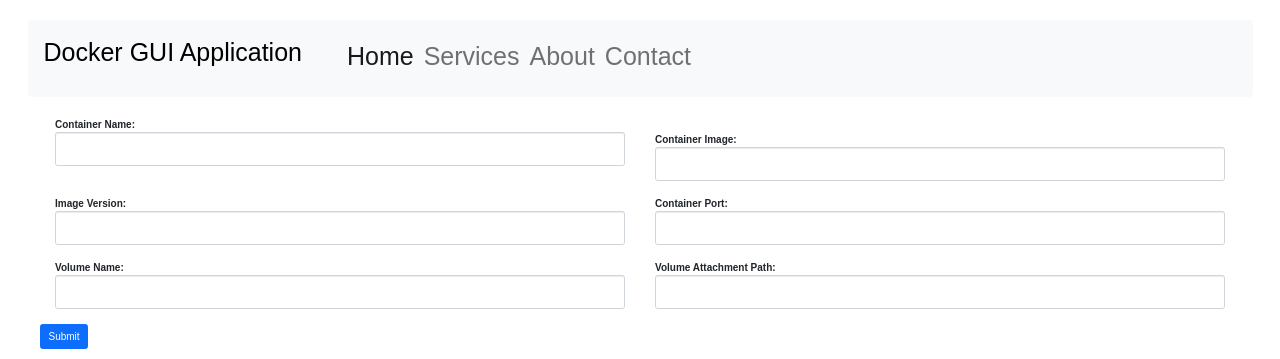
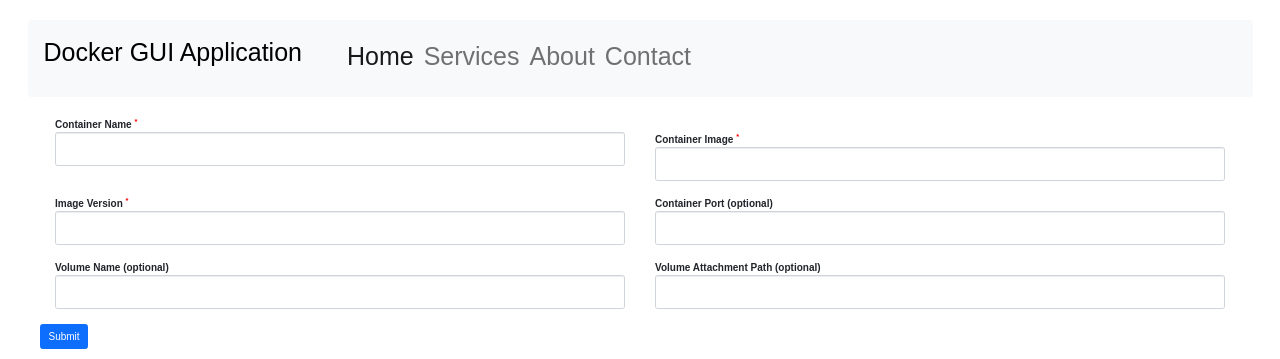
Before and after one commit to satyamskic/docker-college-project, a React (Create React App) app: page /createcontainer in a window 1280 px wide. Shown: the top 359 px of the page. Built offline with nearby package versions, Linux system fonts and the light colour scheme; a web font is replaced by a local one.

Commit message:
added mandatory field in form

```diff
--- a/src/App.jsx
+++ b/src/App.jsx
@@ -19,7 +19,7 @@
 import NavBar from "./NavBar";
 import Footer from "./Footer";
 
-const apiurl = 'http://192.168.1.151:5000';
+const apiurl = 'http://192.168.137.78:5000';
 //rafce
 
 function App() {
--- a/src/container/create_container/CreateContainer.jsx
+++ b/src/container/create_container/CreateContainer.jsx
@@ -1,8 +1,8 @@
 import React, { useState } from "react";
+
 
 function CreateContainer(props) {
   const [formData, setFormData] = useState({});
-
   const handleInputChange = (event) => {
     const { name, value } = event.target;
     setFormData({ ...formData, [name]: value });
@@ -20,7 +20,9 @@
       },
       body: JSON.stringify(formData),
     })
-      .then((response) => response.json())
+      .then((response) => {
+        return response.json()
+      })
       .then((data) => {
         console.log(data.container_creation)
       })
@@ -35,42 +37,42 @@
 
         <div className="form-group">
           <label className="form-group col-md-6">
-            Container Name:
-            <input type="text" className="form-control" name="container_name" onChange={handleInputChange} />
+            Container Name <sup style={{color: 'red'}}>*</sup>
+            <input  type="text" className="form-control" name="container_name" onChange={handleInputChange} required />
           </label>
         </div>
 
         <div className="form-group">
           <label className="form-group col-md-6">
-            Container Image:
-            <input type="text" className="form-control" name="container_image" onChange={handleInputChange} />
+            Container Image <sup style={{color: 'red'}}>*</sup>
+            <input type="text" className="form-control" name="container_image" onChange={handleInputChange} required/>
           </label>
 
         </div>
         <div className="form-group">
           <label className="form-group col-md-6">
-            Image Version:
-            <input type="text" className="form-control" name="image_version" onChange={handleInputChange} />
+            Image Version <sup style={{color: 'red'}}>*</sup>
+            <input type="text" className="form-control" name="image_version" onChange={handleInputChange} required />
           </label>
         </div>
 
         <div className="form-group">
           <label className="form-group col-md-6">
-            Container Port:
+            Container Port (optional)
             <input type="text" className="form-control" name="container_port" onChange={handleInputChange} />
           </label>
         </div>
 
         <div className="form-group">
           <label className="form-group col-md-6">
-            Volume Name:
+            Volume Name (optional)
             <input type="text" className="form-control" name="vol_name" onChange={handleInputChange} />
           </label>
         </div>
 
         <div className="form-group">
           <label className="form-group col-md-6">
-            Volume Attachment Path:
+            Volume Attachment Path (optional)
             <input type="text" className="form-control" name="vol_attach_path" onChange={handleInputChange} />
           </label>
         </div>
--- a/src/container/manage_container/ManageContainer.jsx
+++ b/src/container/manage_container/ManageContainer.jsx
@@ -34,8 +34,8 @@
       <form onSubmit={handleSubmit}>
         <div className="form-group">
           <label className="radio">
-            Choose Action:
-            <select name="action_type" onChange={handleInputChange}>
+            Choose Action <sup style={{color: 'red'}}>*</sup>
+            <select name="action_type" onChange={handleInputChange} required>
               <option value="">Select an option</option>
               <option value="man_start_container">Start Container</option>
               <option value="man_stop_container">Stop Container</option>
@@ -48,8 +48,8 @@
 
         <div className="form-group">
           <label className="form-group col-md-6">
-            Container Name:
-            <input type="text" className="form-control" name="container_name" onChange={handleInputChange} />
+            Container Name <sup style={{color: 'red'}}>*</sup>
+            <input type="text" className="form-control" name="container_name" onChange={handleInputChange} required />
           </label>
         </div>
         <button className="btn btn-default btn btn-primary" type="submit">Submit</button>
--- a/src/container/manage_images/ManageImages.jsx
+++ b/src/container/manage_images/ManageImages.jsx
@@ -35,7 +35,7 @@
         <div className="form-group">
           <label className="radio">
             Choose Action:
-            <select name="action_type" onChange={handleInputChange}>
+            <select name="action_type" onChange={handleInputChange} required>
               <option value="">Select an option</option>
               <option value="pull_image">Download Image</option>
               <option value="delete_image">Delete Image</option>
@@ -46,14 +46,14 @@
         <div className="form-group">
           <label className="form-group col-md-6">
             Image Name:
-            <input type="text" className="form-control" name="image_name" onChange={handleInputChange} />
+            <input type="text" className="form-control" name="image_name" onChange={handleInputChange}  required/>
           </label>
         </div>
 
         <div className="form-group">
           <label className="form-group col-md-6">
             Image Version:
-            <input type="text" className="form-control" name="image_version" onChange={handleInputChange} />
+            <input type="text" className="form-control" name="image_version" onChange={handleInputChange} required />
           </label>
         </div>
 
--- a/src/container/manage_network/ManageNetwork.jsx
+++ b/src/container/manage_network/ManageNetwork.jsx
@@ -34,8 +34,8 @@
       <form onSubmit={handleSubmit}>
         <div className="form-group">
           <label className="radio">
-            Choose Action:
-            <select name="action_type" onChange={handleInputChange}>
+            Choose Action
+            <select name="action_type" onChange={handleInputChange} required>
               <option value="">Select an option</option>
               <option value="create_network">Create Network</option>
               <option value="delete_network">Delete Network</option>
@@ -45,8 +45,8 @@
 
         <div className="form-group">
           <label className="form-group col-md-6">
-            Network Name:
-            <input type="text" className="form-control" name="network_name" onChange={handleInputChange} />
+            Network Name
+            <input type="text" className="form-control" name="network_name" onChange={handleInputChange} required />
           </label>
         </div>
 
--- a/src/container/manage_volume/ManageVolume.jsx
+++ b/src/container/manage_volume/ManageVolume.jsx
@@ -34,8 +34,8 @@
       <form onSubmit={handleSubmit}>
         <div className="form-group">
           <label className="radio">
-            Choose Action:
-            <select name="action_type" onChange={handleInputChange}>
+            Choose Action
+            <select name="action_type" onChange={handleInputChange} required>
               <option value="">Select an option</option>
               <option value="create_volume">Create Volume</option>
               <option value="delete_volume">Delete Volume</option>
@@ -45,8 +45,8 @@
 
         <div className="form-group">
           <label className="form-group col-md-6">
-            Volume Name:
-            <input type="text" className="form-control" name="volume_name" onChange={handleInputChange} />
+            Volume Name
+            <input type="text" className="form-control" name="volume_name" onChange={handleInputChange} required />
           </label>
         </div>
 
```
